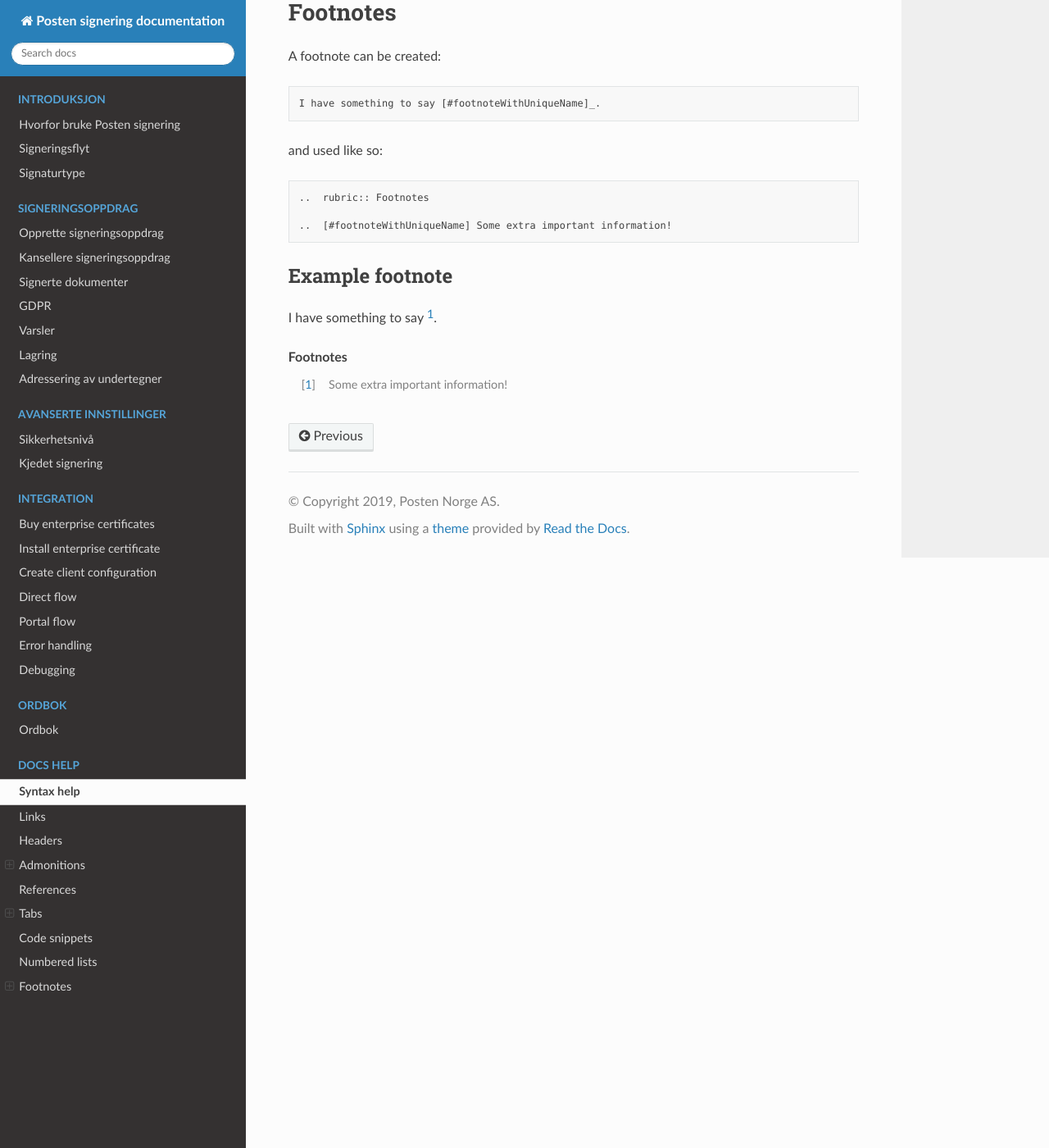
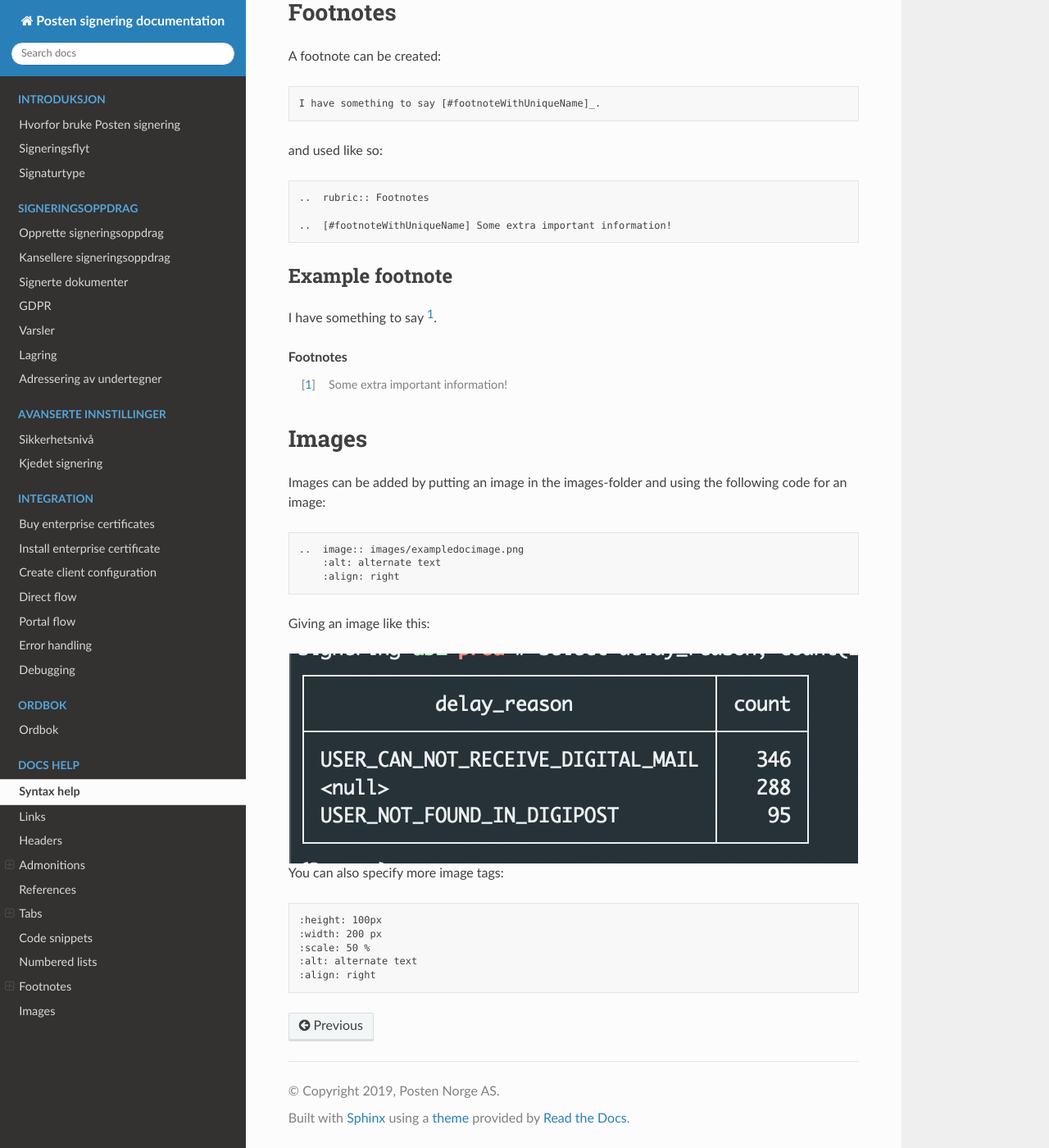
Before and after one commit to ramonarellano/signering-docs, a Sphinx documentation site: the page built from source/syntax-help.rst, in a window 1280 px wide and 1400 px high, scrolled down 3110 px. Shown: the whole window at 82% size. Built offline with Sphinx 7.4.7 and the Read the Docs theme 2.0.0, drawn with Linux system fonts in a browser that asks for light colours.

Commit message:
Legger til eksempel for bilde

```diff
--- a/source/syntax-help.rst
+++ b/source/syntax-help.rst
@@ -172,3 +172,31 @@ I have something to say [#footnoteWithUniqueName]_.
 ..  rubric:: Footnotes
 
 ..  [#footnoteWithUniqueName] Some extra important information!
+
+Images
+*******
+
+Images can be added by putting an image in the images-folder and using the following code for an image:
+
+.. code-block:: xml
+
+    ..  image:: images/exampledocimage.png
+        :alt: alternate text
+        :align: right
+
+Giving an image like this:
+
+
+..  image:: images/exampledocimage.png
+    :alt: alternate text
+    :align: center
+
+You can also specify more image tags:
+
+.. code-block:: xml
+
+    :height: 100px
+    :width: 200 px
+    :scale: 50 %
+    :alt: alternate text
+    :align: right
```
Also changed, not shown: source/images/exampledocimage.png (added).
